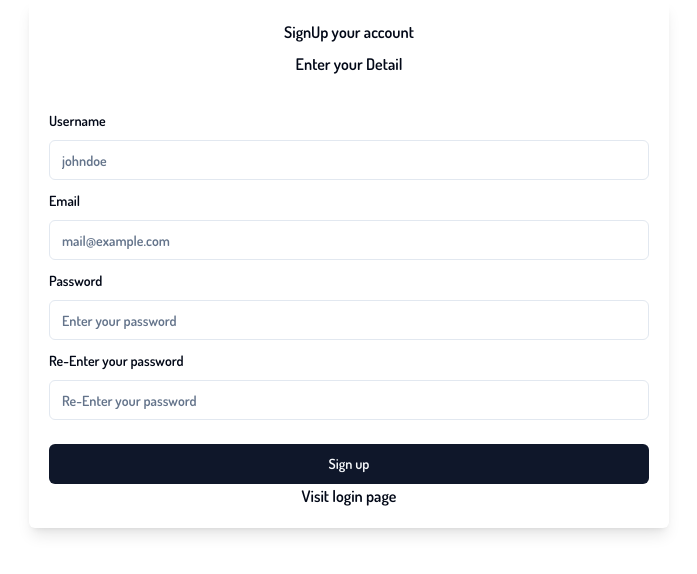
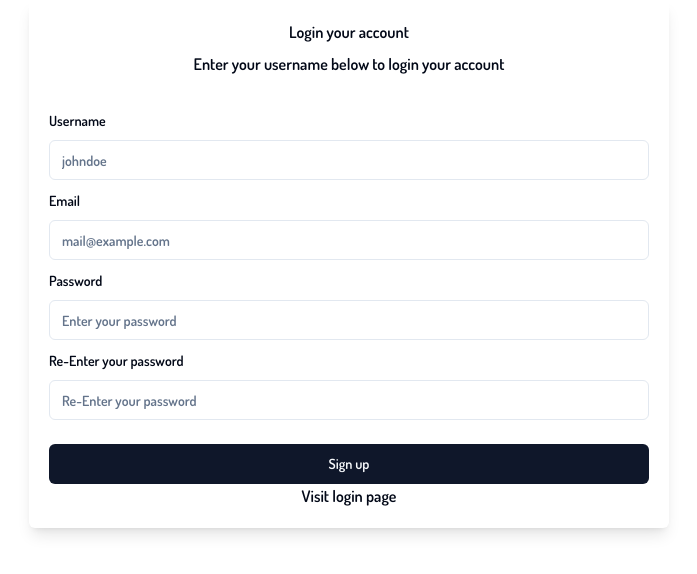
Before and after one commit to SalinaPrajapati/FurnishCraft, a Next.js app: page /signup in a window 1280 px wide. Shown: the top 574 px of the page, without its empty margins (291-988 px from the left). Built offline with nearby package versions, Linux system fonts and the light colour scheme.

Commit message:
signup form fixes

```diff
--- a/src/app/signup/page.tsx
+++ b/src/app/(navbar)/signup/page.tsx
@@ -1,15 +1,15 @@
-import SignUpForm from "@/components/forms/SignUpForm";
+import SignUpFormWrapper from "@/app/(navbar)/signup/signUpFormWrapper";
 
-export default function SignUpPage() {
+export default function LoginPage() {
   return (
       <div className="flex flex-col items-center w-4/5 md:w-1/2 h-full p-5 m-auto rounded-md shadow-lg place-items-center">
         <div className="">
           <div className="flex flex-col mb-8 space-y-2 text-center">
-            <h3>SignUp your account</h3>
-            <p>Enter your Detail</p>
+            <h3>Login your account</h3>
+            <p>Enter your username below to login your account</p>
           </div>
         </div>
-        <SignUpForm />
+        <SignUpFormWrapper />
       </div>
   );
 }
--- /dev/null
+++ b/src/app/(navbar)/signup/signUpFormWrapper.tsx
@@ -0,0 +1,12 @@
+"use client";
+
+import ReduxProvider from "@/store/ReduxProvider";
+import UserAuthForm from "@/components/forms/SignUpForm";
+
+export default function ClientLoginFormWrapper() {
+  return (
+    <ReduxProvider>
+      <UserAuthForm />
+    </ReduxProvider>
+  );
+}
--- a/src/app/signup/layout.tsx
+++ /dev/null
@@ -1,16 +0,0 @@
-export const metadata = {
-  title: 'Next.js',
-  description: 'Generated by Next.js',
-}
-
-export default function RootLayout({
-  children,
-}: {
-  children: React.ReactNode
-}) {
-  return (
-    <html lang="en">
-      <body>{children}</body>
-    </html>
-  )
-}
--- a/src/components/Navbar.tsx
+++ b/src/components/Navbar.tsx
@@ -92,7 +92,7 @@ const NavigationMenuDemo = () => {
     try {
       await axios.get("/api/users/logout");
       toast.success("Logout successful");
-      router.push("/login");
+      router.push("/");
       dispatch(setJid(""));
       dispatch(setAuth(false));
     } catch (error: any) {
@@ -126,7 +126,7 @@ const NavigationMenuDemo = () => {
                   className="text-white bg-yellow-600 hover:bg-yellow-500 ml-1"
                   asChild
                 >
-                  <Link href="/sign-up">Sign Up</Link>
+                  <Link href="/signup">Sign Up</Link>
                 </Button>
               </span>
             </div>
@@ -263,7 +263,7 @@ const NavigationMenuDemo = () => {
                   className="text-white bg-yellow-600 hover:bg-yellow-500 ml-1"
                   asChild
                 >
-                  <Link href="/sign-up">Sign Up</Link>
+                  <Link href="/signup">Sign Up</Link>
                 </Button>
               </>
             )}
```
Also changed, not shown: src/app/(navbar)/login/NavbarClientWrapper.tsx (deleted, +0 -12 lines).
